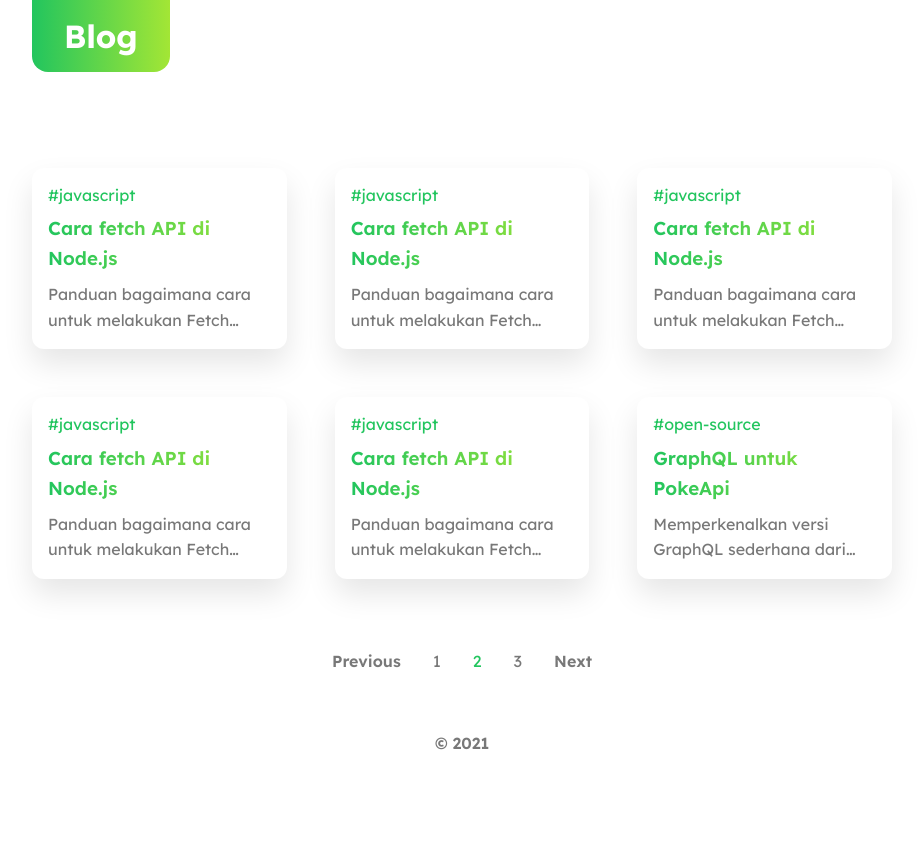
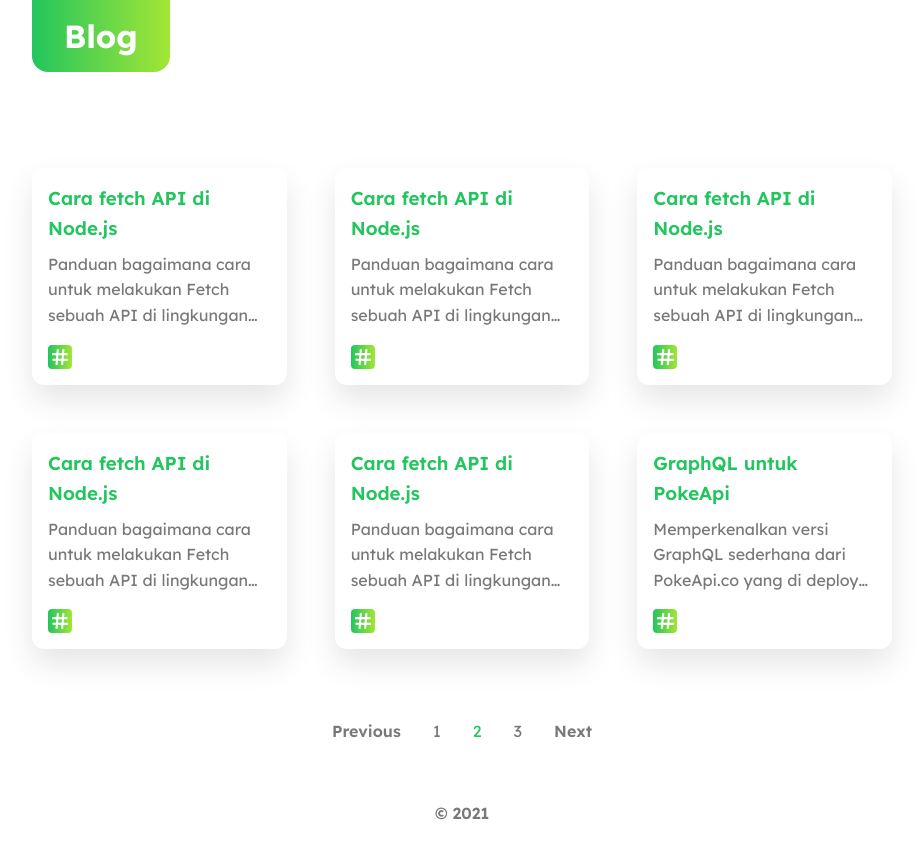
Before and after one commit to tarsisius/nextjs-static-blog, a Next.js app: page /halaman/2 in a window 1280 px wide. Shown: the whole page, without its empty margins (178-1098 px from the left). Before the commit the page ends 800 px from the top, so only its background shows below. Built offline with nearby package versions, Linux system fonts and the light colour scheme.

Commit message:
Minor Update

```diff
--- a/components/Box.js
+++ b/components/Box.js
@@ -1,16 +1,28 @@
+import { useState } from "react";
 import Link from "next/link";
 import Category from "@/components/Category";
 
 export default function Box({ slug, title, categories, excerpt }) {
+  const [cat, showCat] = useState(false);
+
   return (
     <div className="box">
-        <Category categories={categories} />
-        <Link href={"/" + slug} passHref>
-          <a>
-            <h3 className="heading">{title}</h3>
-          </a>
-        </Link>
-        <span className="excerpt">{excerpt}</span>
+      <Link href={"/" + slug} passHref>
+        <a>
+          <h3 className="heading">{title}</h3>
+        </a>
+      </Link>
+      <div className="content">
+        <div className="changable">
+          {cat && <Category categories={categories} />}
+          <p className="excerpt">{excerpt}</p>
+        </div>
+        <div className="icon">
+          <span className="icon__child" onClick={() => showCat((e) => !e)}>
+            <img className="inner" src="/assets/svg/hash.svg" alt="Kategori" />
+          </span>
+        </div>
       </div>
+    </div>
   );
 }
--- a/styles/globals.css
+++ b/styles/globals.css
@@ -66,33 +66,13 @@ button {
   touch-action: manipulation;
   cursor: pointer;
 }
-h1 {
-  font-size: 2em;
-
-  background: linear-gradient(to right, #22c55e, #a3e635);
-  background-clip: text;
-  -webkit-text-fill-color: transparent;
-}
-h2 {
-  font-size: 1.5em;
-
-  background: linear-gradient(to right, #22c55e, #a3e635);
-  background-clip: text;
-  -webkit-text-fill-color: transparent;
-}
-h3 {
-  font-size: 1.17em;
-
-  background: linear-gradient(to right, #22c55e, #a3e635);
-  background-clip: text;
-  -webkit-text-fill-color: transparent;
-}
-h4 {
-  font-size: 1em;
-
-  background: linear-gradient(to right, #22c55e, #a3e635);
-  background-clip: text;
-  -webkit-text-fill-color: transparent;
+h1,
+h2,
+h3,
+h4,
+h5,
+h6 {
+  color: #22c55e;
 }
 
 .identation {
@@ -159,23 +139,20 @@ header {
   height: 100%;
   width: 100%;
   transition: all 0.3s ease;
-  margin-bottom: 1em;
   box-shadow: 0 15px 30px 0 rgba(0, 0, 0, 0.1);
   border-radius: 0.75em;
   background-color: var(--box-background);
   position: relative;
   overflow: hidden;
   color: var(--text);
-  padding: 0 1em;
-  height: 100%;
+  padding: 1em;
+  /* height: 100%; */
+  display: flex;
+  flex-direction: column;
 }
 
 .box:hover {
   transform: translateY(-2px);
-}
-.box .category__component {
-  margin-top: 1em;
-  margin-bottom: 0.5em;
 }
 
 .box a .heading {
@@ -187,22 +164,54 @@ header {
   overflow: hidden;
   text-overflow: ellipsis;
   font-weight: 600;
-
-  background: linear-gradient(to right, #22c55e, #a3e635);
-  background-clip: text;
-  -webkit-text-fill-color: transparent;
 }
-
-.box .excerpt {
+.box .content {
+  display: flex;
+  flex-direction: column;
+  justify-content: space-between;
+  height: 100%;
+}
+.content .changable {
+  position: relative;
+}
+.changable .category__component {
+  position: absolute;
+  top: 0;
+  bottom: 0;
+  left: 0;
+  right: 0;
+  margin: 0;
+  padding: 1em 0;
+  background: var(--box-background);
+}
+.changable .excerpt {
   padding-top: 0.5em;
   line-height: 1.6;
-  -webkit-line-clamp: 2;
+  -webkit-line-clamp: 3;
   -webkit-box-orient: vertical;
   overflow: hidden;
   text-overflow: ellipsis;
   display: -webkit-box;
+  margin-bottom: 1em;
 }
-.box .date {
+.content .icon {
+  display: flex;
+}
+.icon .icon__child {
+  background: linear-gradient(to right, #22c55e, #a3e635);
+  padding: 0.25em;
+  border-radius: 0.25em;
+  margin-right: 0.5em;
+  height: 1.5em;
+  width: 1.5em;
+  display: flex;
+  cursor: pointer;
+}
+.icon .icon__child:hover > img {
+  transform: rotate(360deg);
+  transition: transform 0.9s ease-in-out;
+}
+.box .content .date {
   line-height: 1.6;
   overflow: hidden;
 }
@@ -217,16 +226,18 @@ header {
   padding: 1em;
 }
 .category__component {
-  display: flex;
   margin-bottom: 1em;
 }
 .category {
-  display: inline-flex;
   line-height: 1.4;
   font-weight: 400;
   margin-right: 0.5em;
-  color: var(--primary);
+  font-size: 0.85em;
+  color: var(--background);
   cursor: pointer;
+  background: linear-gradient(to right, #22c55e, #a3e635);
+  padding: 0.25em;
+  border-radius: 0.25em;
 }
 
 /*
```
Also changed, not shown: public/assets/svg/hash.svg (added).
